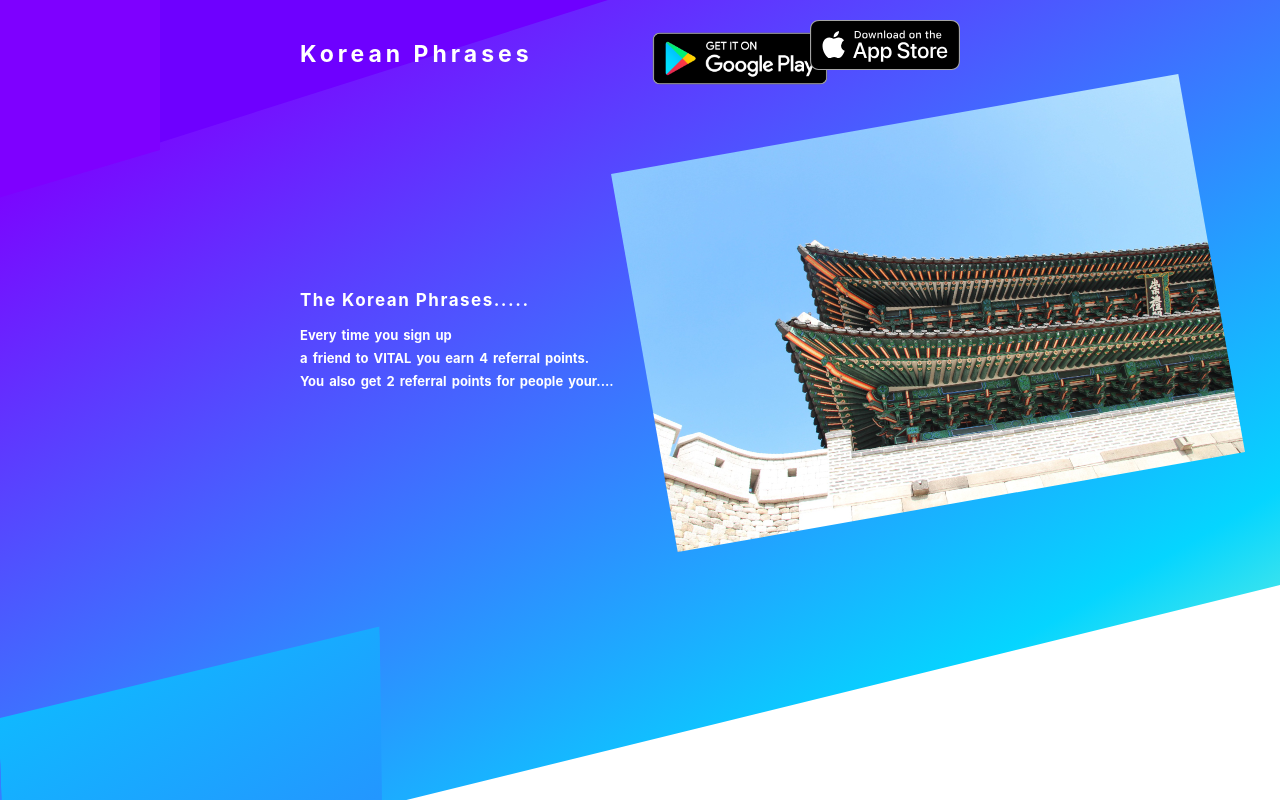
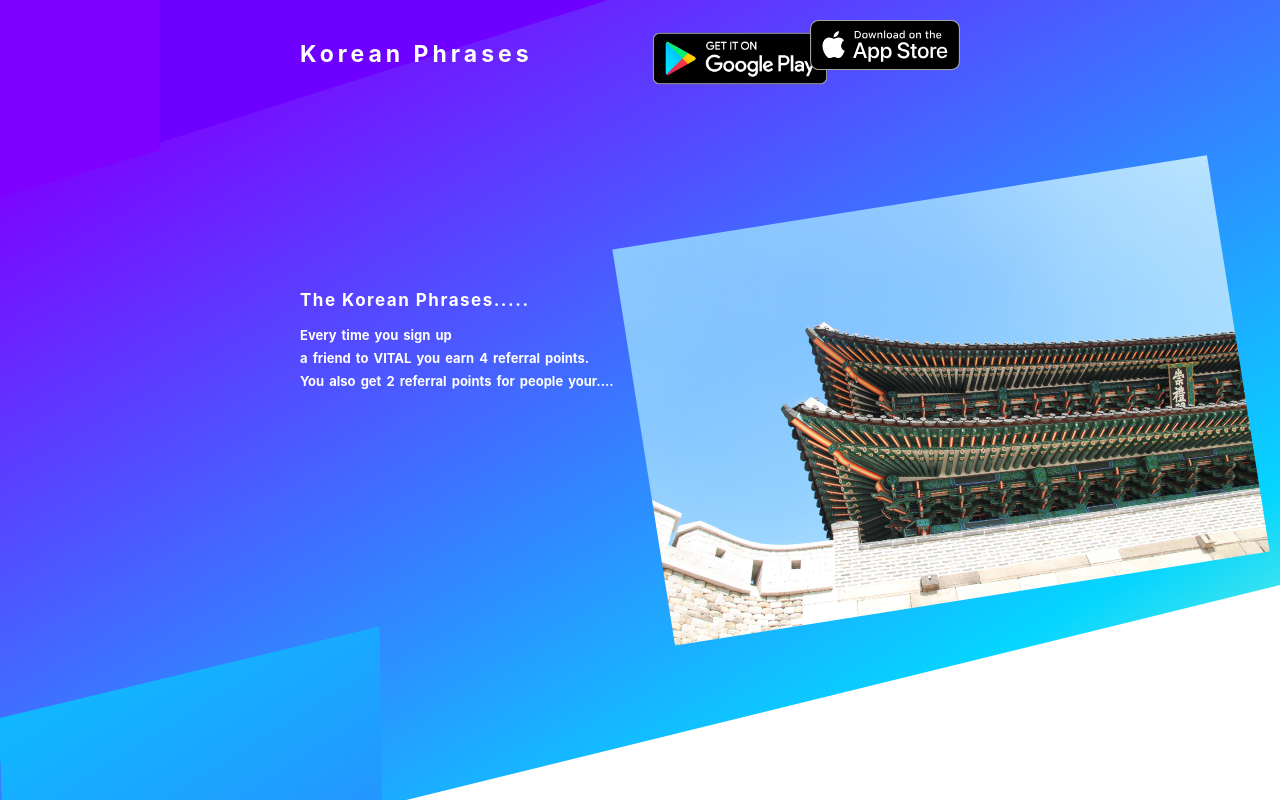
Before and after one commit to KeyToTech/KoreanPhraseBookSite, a React (Create React App) app in the folder my-app/: page / in a window 1280 px wide. Shown: the top 800 px of the page. Built offline with nearby package versions, Linux system fonts and the light colour scheme.

Commit message:
add header image on header block

```diff
--- a/my-app/src/components/header.css
+++ b/my-app/src/components/header.css
@@ -2,11 +2,18 @@
 .header {
     width: 100%;
     height: 900px;
-    background-image:  linear-gradient(150deg, #7e00ff 10%, #05d5ff 75%, #a6ffcb 94%);
+    position: relative;
+    margin: 0;
+  }
+
+  .header-block{
+    width: 100%;
+    height: 900px;
     display: flex;
     flex-direction: row;
     position: relative;
     margin: 0;
+    background-image:  linear-gradient(150deg, #7e00ff 10%, #05d5ff 75%, #a6ffcb 94%);
     clip-path: polygon(0 0, 100% 0%, 100% 65%, 0% 100%);
   }
 
@@ -118,25 +125,23 @@
   }
 
   .image_header_block {
-    width: 90%;
+    width: 47%;
     height: auto;
-    margin-right: -10;
-    margin-top: 20px;
-    position: relative;
-    display: flex;
+    margin-top: -700px;
+    margin-left: 50%;
+    position: absolute;
+    text-align: right;
   }
 
   .header_image{
     width: 100%;
     position: relative;
     margin: 0;
-
   }
 
   .app-illustration {
     width: 100%;
     height: auto;
     margin: 0;
-    transform: rotate(-10deg);
-
+    transform: rotate(-9deg);
   }
--- a/my-app/src/components/header.js
+++ b/my-app/src/components/header.js
@@ -11,6 +11,7 @@ class Header extends Component {
         return (
 
 <div className="header">
+    <div className='header-block'>
         <div className="left_header_block">
           <div className="left_top_block">
           <div className="paralelogram">
@@ -47,12 +48,13 @@ class Header extends Component {
               </div>
             </div>
 
+          </div>
+      </div>
+
         <div className="image_header_block">
                 <div className="header_image">
                   <img className='app-illustration' src={ koreanImg } />
                 </div>
-    </div>
-
               </div>
 
 </div>
```
Lines whose indentation alone changed are shown as unchanged.
